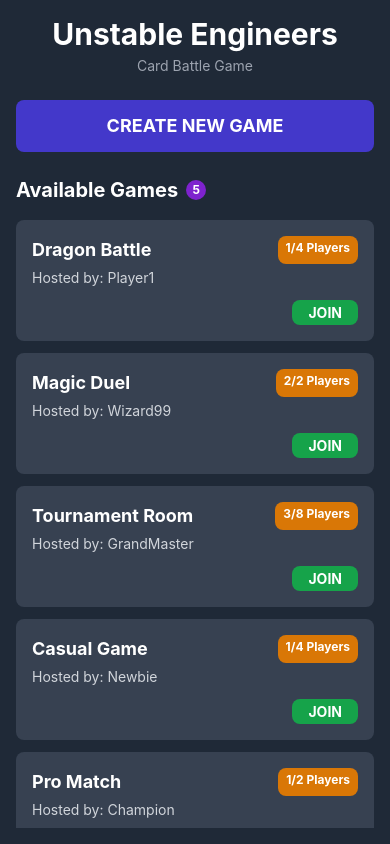
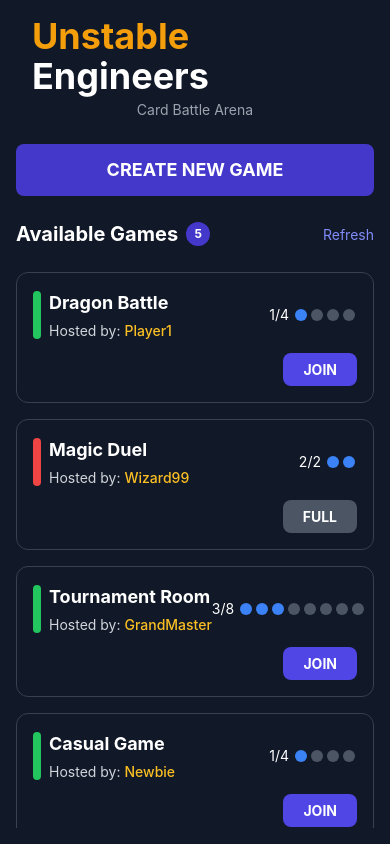
Before and after one commit to dietzy1/unstable-engineers, a React Native app in the folder app/: screen / in a window 390 px wide. Built offline with nearby package versions, Linux system fonts and the light colour scheme.

Commit message:
DNS_PROBE_FINISHED_NXDOMAIN

```diff
--- /dev/null
+++ b/app/components/Header.tsx
@@ -0,0 +1,12 @@
+import { View, Text } from 'react-native';
+
+export function Header() {
+  return (
+    <View className="mb-6 items-center px-4">
+      <Text className="text-4xl font-bold text-white">
+        <Text className="text-amber-500">Unstable</Text> Engineers
+      </Text>
+      <Text className="mt-1 text-sm text-gray-400">Card Battle Arena</Text>
+    </View>
+  );
+}
--- a/app/screens/lobby/GameSelectionScreen.tsx
+++ b/app/screens/lobby/GameSelectionScreen.tsx
@@ -1,3 +1,4 @@
+import { Header } from 'components/Header';
 import React, { useState } from 'react';
 import {
   View,
@@ -6,18 +7,53 @@ import {
   FlatList,
   Modal,
   TextInput,
-  StyleSheet,
   SafeAreaView,
   Alert,
+  ActivityIndicator,
 } from 'react-native';
 
 // Mock data for available games
 const MOCK_GAMES = [
-  { id: 'game1', name: 'Dragon Battle', host: 'Player1', players: 1, maxPlayers: 4 },
-  { id: 'game2', name: 'Magic Duel', host: 'Wizard99', players: 2, maxPlayers: 2 },
-  { id: 'game3', name: 'Tournament Room', host: 'GrandMaster', players: 3, maxPlayers: 8 },
-  { id: 'game4', name: 'Casual Game', host: 'Newbie', players: 1, maxPlayers: 4 },
-  { id: 'game5', name: 'Pro Match', host: 'Champion', players: 1, maxPlayers: 2 },
+  {
+    id: 'game1',
+    name: 'Dragon Battle',
+    host: 'Player1',
+    players: 1,
+    maxPlayers: 4,
+    gameType: 'Casual',
+  },
+  {
+    id: 'game2',
+    name: 'Magic Duel',
+    host: 'Wizard99',
+    players: 2,
+    maxPlayers: 2,
+    gameType: 'Ranked',
+  },
+  {
+    id: 'game3',
+    name: 'Tournament Room',
+    host: 'GrandMaster',
+    players: 3,
+    maxPlayers: 8,
+    gameType: 'Tournament',
+  },
+  {
+    id: 'game4',
+    name: 'Casual Game',
+    host: 'Newbie',
+    players: 1,
+    maxPlayers: 4,
+    gameType: 'Casual',
+  },
+  {
+    id: 'game5',
+    name: 'Pro Match',
+    host: 'Champion',
+    players: 1,
+    maxPlayers: 2,
+    gameType: 'Ranked',
+  },
 ];
 
 interface GameItemProps {
@@ -31,25 +67,53 @@ interface GameItemProps {
 
 // Component for individual game items in the list
 const GameItem = ({ id, name, host, players, maxPlayers, onJoin }: GameItemProps) => {
+  const isGameFull = players >= maxPlayers;
+
   return (
     <TouchableOpacity
-      className="mb-3 rounded-lg bg-gray-700 p-4"
+      className="my-2 rounded-xl border border-gray-700 p-4"
       onPress={() => onJoin(id)}
-      activeOpacity={0.7}>
-      <View className="flex-row justify-between">
+      activeOpacity={0.8}
+      disabled={isGameFull}>
+      <View className="flex-row items-center justify-between">
+        <View className="flex-row items-center">
+          <View
+            className={`mr-2 h-12 w-2 rounded-full ${isGameFull ? 'bg-red-500' : 'bg-green-500'}`}
+          />
+          <View>
             <Text className="text-lg font-bold text-white">{name}</Text>
-        <View className="rounded-lg bg-amber-600 px-2 py-1">
-          <Text className="text-xs font-bold text-white">
-            {players}/{maxPlayers} Players
-          </Text>
+            <View className="mt-1 flex-row items-center">
+              <Text className="text-sm text-gray-300">Hosted by: </Text>
+              <Text className="text-sm font-medium text-amber-400">{host}</Text>
+            </View>
           </View>
         </View>
 
-      <Text className="mt-1 text-sm text-gray-300">Hosted by: {host}</Text>
+        <View className="items-end">
+          <View className="flex-row items-center">
+            <Text className="mr-1 text-sm text-white">
+              {players}/{maxPlayers}
+            </Text>
+            <View className="flex-row">
+              {Array(maxPlayers)
+                .fill(0)
+                .map((_, idx) => (
+                  <View
+                    key={idx}
+                    className={`mx-0.5 h-3 w-3 rounded-full ${idx < players ? 'bg-blue-500' : 'bg-gray-600'}`}
+                  />
+                ))}
+            </View>
+          </View>
+        </View>
+      </View>
 
       <View className="mt-3 flex-row justify-end">
-        <TouchableOpacity className="rounded-lg bg-green-600 px-4 py-1" onPress={() => onJoin(id)}>
-          <Text className="font-bold text-white">JOIN</Text>
+        <TouchableOpacity
+          className={`rounded-lg px-5 py-2 ${isGameFull ? 'bg-gray-600' : 'bg-indigo-600'}`}
+          onPress={() => !isGameFull && onJoin(id)}
+          disabled={isGameFull}>
+          <Text className="font-bold text-white">{isGameFull ? 'FULL' : 'JOIN'}</Text>
         </TouchableOpacity>
       </View>
     </TouchableOpacity>
@@ -58,13 +122,27 @@ const GameItem = ({ id, name, host, players, maxPlayers, onJoin }: GameItemProps
 
 interface GameSelectionScreenProps {
   onJoinGame: (gameId: string) => void;
-  onCreateGame: (gameName: string, maxPlayers: number) => void;
+  onCreateGame: (gameName: string, maxPlayers: number, gameType: string) => void;
 }
 
 export const GameSelectionScreen = ({ onJoinGame, onCreateGame }: GameSelectionScreenProps) => {
   const [createModalVisible, setCreateModalVisible] = useState(false);
+  const [refreshing, setRefreshing] = useState(false);
   const [newGameName, setNewGameName] = useState('');
   const [maxPlayers, setMaxPlayers] = useState('4');
+  const [gameType, setGameType] = useState('Casual');
+  const [filter, setFilter] = useState('All');
+
+  // Simulated refresh function
+  const onRefresh = () => {
+    setRefreshing(true);
+    setTimeout(() => {
+      setRefreshing(false);
+    }, 1500);
+  };
+
+  const filteredGames =
+    filter === 'All' ? MOCK_GAMES : MOCK_GAMES.filter((game) => game.gameType === filter);
 
   const handleCreateGame = () => {
     if (newGameName.trim() === '') {
@@ -78,20 +156,17 @@ export const GameSelectionScreen = ({ onJoinGame, onCreateGame }: GameSelectionS
       return;
     }
 
-    onCreateGame(newGameName, maxPlayersNum);
+    onCreateGame(newGameName, maxPlayersNum, gameType);
     setCreateModalVisible(false);
     setNewGameName('');
     setMaxPlayers('4');
+    setGameType('Casual');
   };
 
   return (
-    <SafeAreaView className="flex-1 bg-gray-800">
+    <SafeAreaView className="flex-1 bg-gray-900">
       <View className="flex-1 p-4">
-        {/* Header */}
-        <View className="mb-6 items-center">
-          <Text className="text-3xl font-bold text-white">Unstable Engineers</Text>
-          <Text className="mt-1 text-sm text-gray-400">Card Battle Game</Text>
-        </View>
+        <Header />
 
         {/* Create Game Button */}
         <TouchableOpacity
@@ -101,16 +176,27 @@ export const GameSelectionScreen = ({ onJoinGame, onCreateGame }: GameSelectionS
         </TouchableOpacity>
 
         {/* Available Games Section */}
-        <View className="mb-4 flex-row items-center">
+        <View className="mb-4 flex-row items-center justify-between">
+          <View className="flex-row items-center">
             <Text className="text-xl font-bold text-white">Available Games</Text>
-          <View className="ml-2 h-5 w-5 items-center justify-center rounded-full bg-purple-700">
-            <Text className="text-xs font-bold text-white">{MOCK_GAMES.length}</Text>
+            <View className="ml-2 h-6 w-6 items-center justify-center rounded-full bg-indigo-700">
+              <Text className="text-xs font-bold text-white">{filteredGames.length}</Text>
             </View>
           </View>
 
+          <TouchableOpacity onPress={onRefresh}>
+            <Text className="text-indigo-400">Refresh</Text>
+          </TouchableOpacity>
+        </View>
+
         {/* Game List */}
+        {refreshing ? (
+          <View className="flex-1 items-center justify-center">
+            <ActivityIndicator size="large" color="#6366f1" />
+          </View>
+        ) : (
           <FlatList
-          data={MOCK_GAMES}
+            data={filteredGames}
             keyExtractor={(item) => item.id}
             renderItem={({ item }) => (
               <GameItem
@@ -124,11 +210,19 @@ export const GameSelectionScreen = ({ onJoinGame, onCreateGame }: GameSelectionS
             )}
             showsVerticalScrollIndicator={false}
             ListEmptyComponent={
-            <View className="items-center justify-center p-10">
-              <Text className="text-center text-gray-400">No games available. Create one!</Text>
+              <View className="items-center justify-center rounded-xl bg-gray-800/50 p-10">
+                <Text className="text-center text-gray-400">
+                  No games available for this filter.
+                </Text>
+                <TouchableOpacity
+                  className="mt-4 rounded-lg bg-indigo-700 px-4 py-2"
+                  onPress={() => setFilter('All')}>
+                  <Text className="font-medium text-white">Show All Games</Text>
+                </TouchableOpacity>
               </View>
             }
           />
+        )}
       </View>
 
       {/* Create Game Modal */}
@@ -137,10 +231,11 @@ export const GameSelectionScreen = ({ onJoinGame, onCreateGame }: GameSelectionS
         transparent
         animationType="slide"
         onRequestClose={() => setCreateModalVisible(false)}>
-        <View className="flex-1 items-center justify-center bg-black/70">
-          <View className="w-5/6 rounded-lg bg-gray-800 p-6">
-            <Text className="mb-4 text-center text-xl font-bold text-white">Create New Game</Text>
+        <View className="flex-1 items-center justify-center bg-black/80">
+          <View className="w-5/6 overflow-hidden rounded-xl bg-gray-800">
+            <Text className="pt-6 text-center text-xl font-bold text-white">Create New Game</Text>
 
+            <View className="p-6">
               <Text className="mb-1 text-sm font-medium text-gray-300">Game Name</Text>
               <TextInput
                 className="mb-4 rounded-lg bg-gray-700 p-3 text-white"
@@ -152,7 +247,7 @@ export const GameSelectionScreen = ({ onJoinGame, onCreateGame }: GameSelectionS
 
               <Text className="mb-1 text-sm font-medium text-gray-300">Max Players (2-8)</Text>
               <TextInput
-              className="mb-6 rounded-lg bg-gray-700 p-3 text-white"
+                className="mb-4 rounded-lg bg-gray-700 p-3 text-white"
                 placeholder="4"
                 placeholderTextColor="#9ca3af"
                 keyboardType="number-pad"
@@ -162,16 +257,17 @@ export const GameSelectionScreen = ({ onJoinGame, onCreateGame }: GameSelectionS
 
               <View className="flex-row justify-around">
                 <TouchableOpacity
-                className="rounded-lg bg-red-600 px-6 py-2"
+                  className="rounded-lg bg-gray-700 px-6 py-3"
                   onPress={() => setCreateModalVisible(false)}>
                   <Text className="font-bold text-white">CANCEL</Text>
                 </TouchableOpacity>
 
                 <TouchableOpacity
-                className="rounded-lg bg-green-600 px-6 py-2"
+                  className="rounded-lg bg-emerald-600   px-6 py-3"
                   onPress={handleCreateGame}>
                   <Text className="font-bold text-white">CREATE</Text>
                 </TouchableOpacity>
+              </View>
             </View>
           </View>
         </View>
```
Lines whose indentation alone changed are shown as unchanged.
